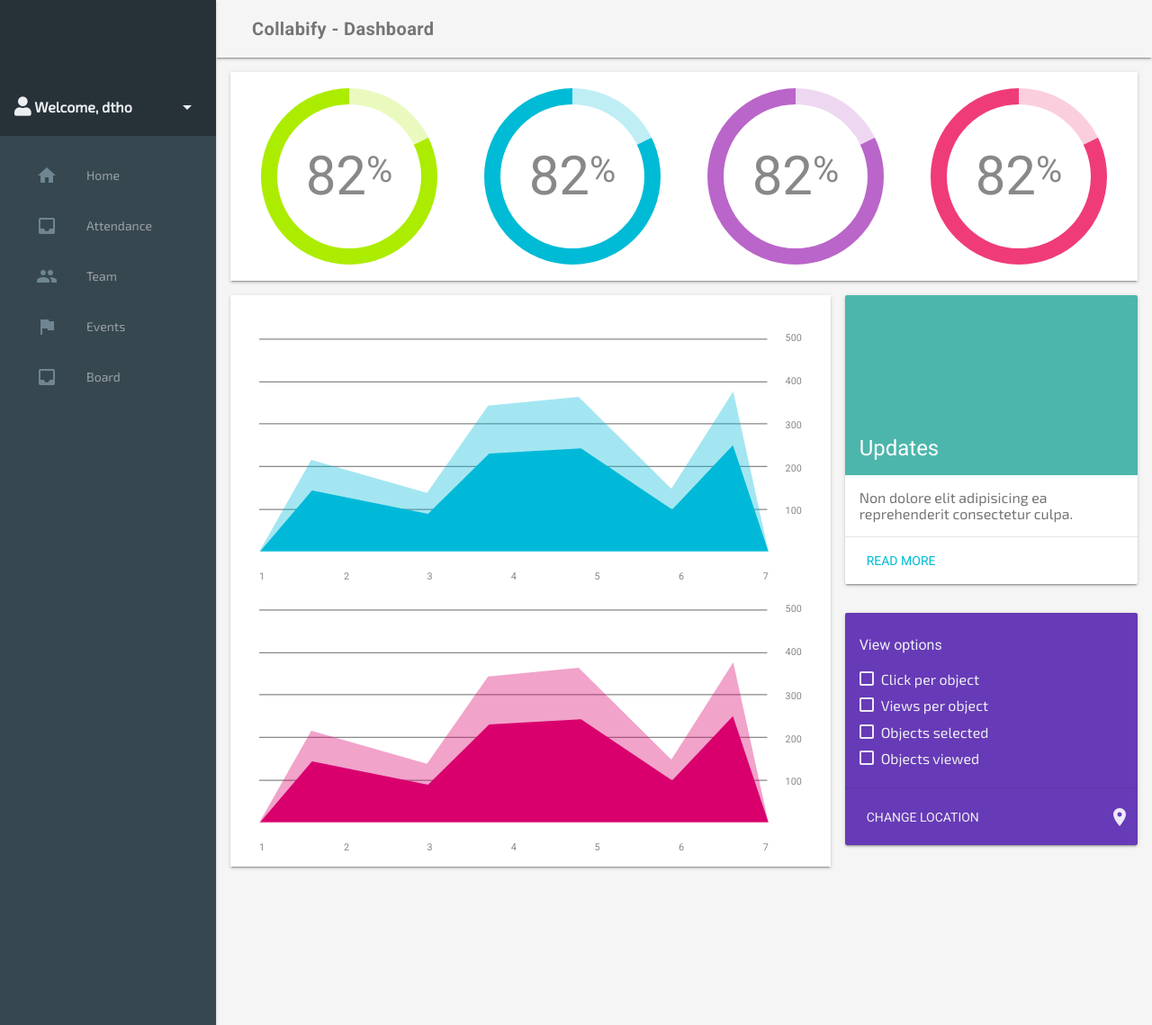
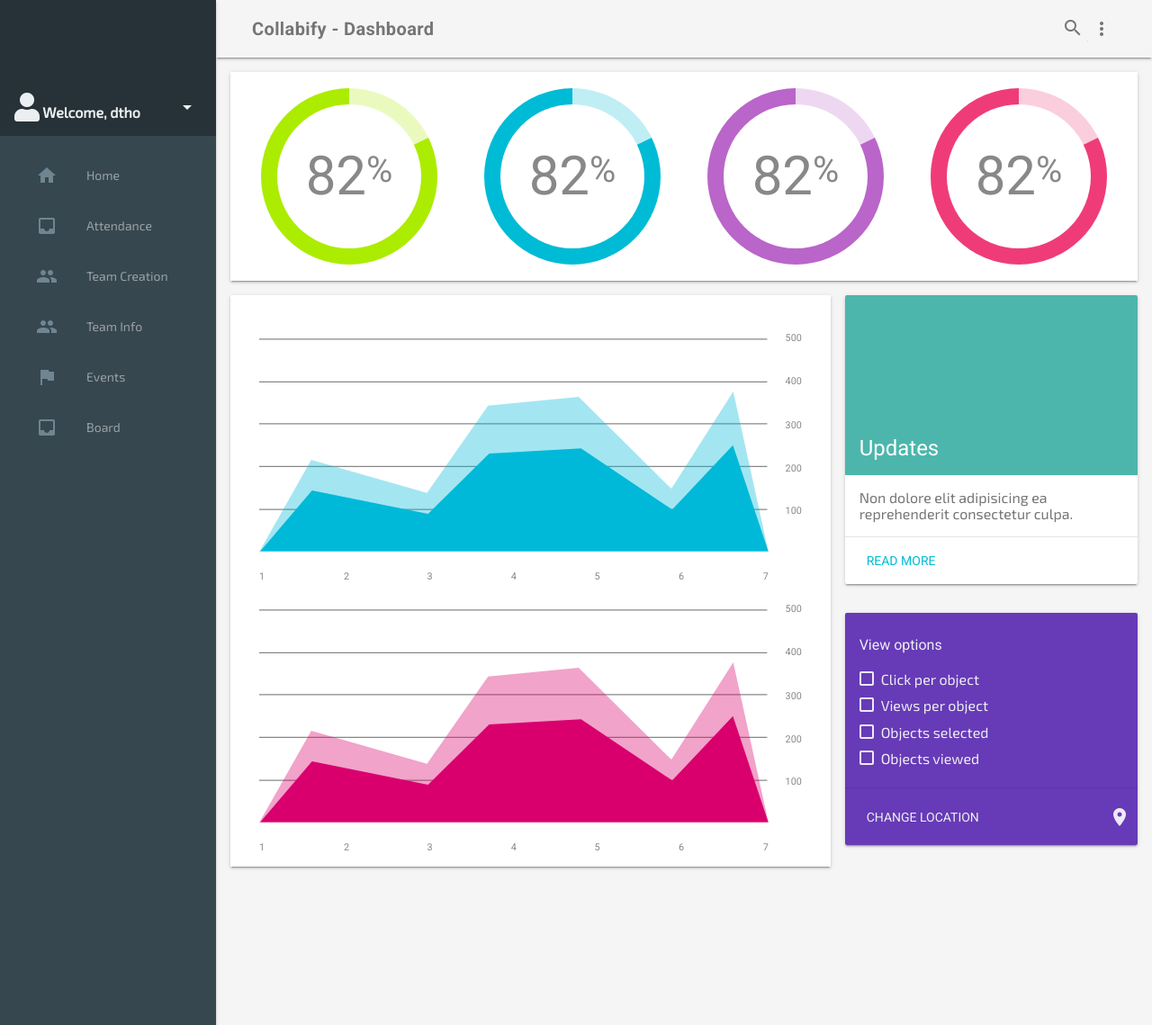
Before and after one commit to dineepthomas/collabify_v2.0, a Django app: page /dashboard in a window 1280 px wide. Shown: the top 1139 px of the page at 90% size. Run offline with Django 3.2, Linux system fonts and the light colour scheme; a user stored in the database is signed in; some libraries are stand-ins or nearby versions.

Commit message:
dashboard with team info team creation

```diff
--- a/collabify/scripts/templates/dashboard_2.html
+++ b/collabify/scripts/templates/dashboard_2.html
@@ -1,14 +1,48 @@
 <!doctype html>
+<!--
+  Material Design Lite
+  Copyright 2015 Google Inc. All rights reserved.
 
+  Licensed under the Apache License, Version 2.0 (the "License");
+  you may not use this file except in compliance with the License.
+  You may obtain a copy of the License at
+
+      https://www.apache.org/licenses/LICENSE-2.0
+
+  Unless required by applicable law or agreed to in writing, software
+  distributed under the License is distributed on an "AS IS" BASIS,
+  WITHOUT WARRANTIES OR CONDITIONS OF ANY KIND, either express or implied.
+  See the License for the specific language governing permissions and
+  limitations under the License
+-->
 <html lang="en">
   <head>
     <meta charset="utf-8">
     <meta http-equiv="X-UA-Compatible" content="IE=edge">
     <meta name="description" content="A web application that facilitates an easy way to manage your 4330 project">
     <meta name="viewport" content="width=device-width, initial-scale=1.0, minimum-scale=1.0">
-    <link rel="shortcut icon" type="image/png" href="../static/images/favicon.ico"/>
     <title>Collabify : Dashboard</title>
 
+    <!-- Add to homescreen for Chrome on Android -->
+    <meta name="mobile-web-app-capable" content="yes">
+    <link rel="icon" sizes="192x192" href="images/android-desktop.png">
+
+    <!-- Add to homescreen for Safari on iOS -->
+    <meta name="apple-mobile-web-app-capable" content="yes">
+    <meta name="apple-mobile-web-app-status-bar-style" content="black">
+    <meta name="apple-mobile-web-app-title" content="Material Design Lite">
+    <link rel="apple-touch-icon-precomposed" href="images/ios-desktop.png">
+
+    <!-- Tile icon for Win8 (144x144 + tile color) -->
+    <meta name="msapplication-TileImage" content="images/touch/ms-touch-icon-144x144-precomposed.png">
+    <meta name="msapplication-TileColor" content="#3372DF">
+
+    <link rel="shortcut icon" href="images/favicon.png">
+
+    <!-- SEO: If your mobile URL is different from the desktop URL, add a canonical link to the desktop page https://developers.google.com/webmasters/smartphone-sites/feature-phones -->
+    <!--
+    <link rel="canonical" href="http://www.example.com/">
+    -->
     <link rel="stylesheet" href="https://use.fontawesome.com/releases/v5.5.0/css/all.css" integrity="sha384-B4dIYHKNBt8Bc12p+WXckhzcICo0wtJAoU8YZTY5qE0Id1GSseTk6S+L3BlXeVIU" crossorigin="anonymous">
     <link rel="stylesheet" href="https://fonts.googleapis.com/css?family=Roboto:regular,bold,italic,thin,light,bolditalic,black,medium&amp;lang=en">
     <link href="https://fonts.googleapis.com/css?family=Exo+2" rel="stylesheet">
@@ -35,21 +69,38 @@
         <div class="mdl-layout__header-row">
           <span class="mdl-layout-title"><strong>Collabify - Dashboard</strong></span>
           <div class="mdl-layout-spacer"></div>
+          <div class="mdl-textfield mdl-js-textfield mdl-textfield--expandable">
+            <label class="mdl-button mdl-js-button mdl-button--icon" for="search">
+              <i class="material-icons">search</i>
+            </label>
+            <div class="mdl-textfield__expandable-holder">
+              <input class="mdl-textfield__input" type="text" id="search">
+              <label class="mdl-textfield__label" for="search">Enter your query...</label>
+            </div>
+          </div>
+          <button class="mdl-button mdl-js-button mdl-js-ripple-effect mdl-button--icon" id="hdrbtn">
+            <i class="material-icons">more_vert</i>
+          </button>
+          <ul class="mdl-menu mdl-js-menu mdl-js-ripple-effect mdl-menu--bottom-right" for="hdrbtn">
+            <li class="mdl-menu__item">About</li>
+            <li class="mdl-menu__item">Contact</li>
+            <li class="mdl-menu__item">Legal information</li>
+          </ul>
         </div>
       </header>
       <div class="demo-drawer mdl-layout__drawer mdl-color--blue-grey-900 mdl-color-text--blue-grey-50">
         <header class="demo-drawer-header">
           <div class="demo-avatar-dropdown">
-            <span><i class="fas fa-user fa-lg"> </i> <strong>Welcome, {{name}}</strong></span>
+            <span><i class="fas fa-user fa-2x"></i><strong> Welcome, {{name}}</strong></span>
             <div class="mdl-layout-spacer"></div>
             <button id="accbtn" class="mdl-button mdl-js-button mdl-js-ripple-effect mdl-button--icon">
               <i class="material-icons" role="presentation">arrow_drop_down</i>
               <span class="visuallyhidden">Accounts</span>
             </button>
             <ul class="mdl-menu mdl-menu--bottom-right mdl-js-menu mdl-js-ripple-effect" for="accbtn">
-              <li class="mdl-menu__item"><i class="fas fa-lg fa-id-badge" style="padding:5px;"></i>Account</li>
-              <li class="mdl-menu__item"><i class="fas fa-lg fa-cogs" style="padding:5px;"></i>Settings</li>
-              <li class="mdl-menu__item"><i class="fas fa-lg fa-sign-out-alt" style="padding:5px;"></i><a href="{% url 'logout' %}" style="color:black;text-decoration: none !important;">Logout</a></li>
+              <li class="mdl-menu__item"><i class="fas fa-2x fa-id-badge" style="padding:5px;"></i>Account</li>
+              <li class="mdl-menu__item"><i class="fas fa-2x fa-cogs" style="padding:5px;"></i>Settings</li>
+              <li class="mdl-menu__item"><i class="fas fa-2x fa-sign-out-alt" style="padding:5px;"></i><a href = "{% url 'logout' %}">Logout</a></li>
 
             </ul>
           </div>
@@ -57,7 +108,8 @@
         <nav class="demo-navigation mdl-navigation mdl-color--blue-grey-800">
           <a class="mdl-navigation__link" href="/dashboard"><i class="mdl-color-text--blue-grey-400 material-icons" role="presentation">home</i>Home</a>
           <a class="mdl-navigation__link" href="/attendance"><i class="mdl-color-text--blue-grey-400 material-icons" role="presentation">inbox</i>Attendance</a>
-          <a class="mdl-navigation__link" href="/team"><i class="mdl-color-text--blue-grey-400 material-icons" role="presentation">people</i>Team</a>
+          <a class="mdl-navigation__link" href="/team_creation"><i class="mdl-color-text--blue-grey-400 material-icons" role="presentation">people</i>Team Creation</a>
+          <a class="mdl-navigation__link" href="/team_info"><i class="mdl-color-text--blue-grey-400 material-icons" role="presentation">people</i>Team Info</a>
           <a class="mdl-navigation__link" href="/events"><i class="mdl-color-text--blue-grey-400 material-icons" role="presentation">flag</i>Events</a>
           <a class="mdl-navigation__link" href="/board"><i class="mdl-color-text--blue-grey-400 material-icons" role="presentation">inbox</i>Board</a>
           <div class="mdl-layout-spacer"></div>
```
